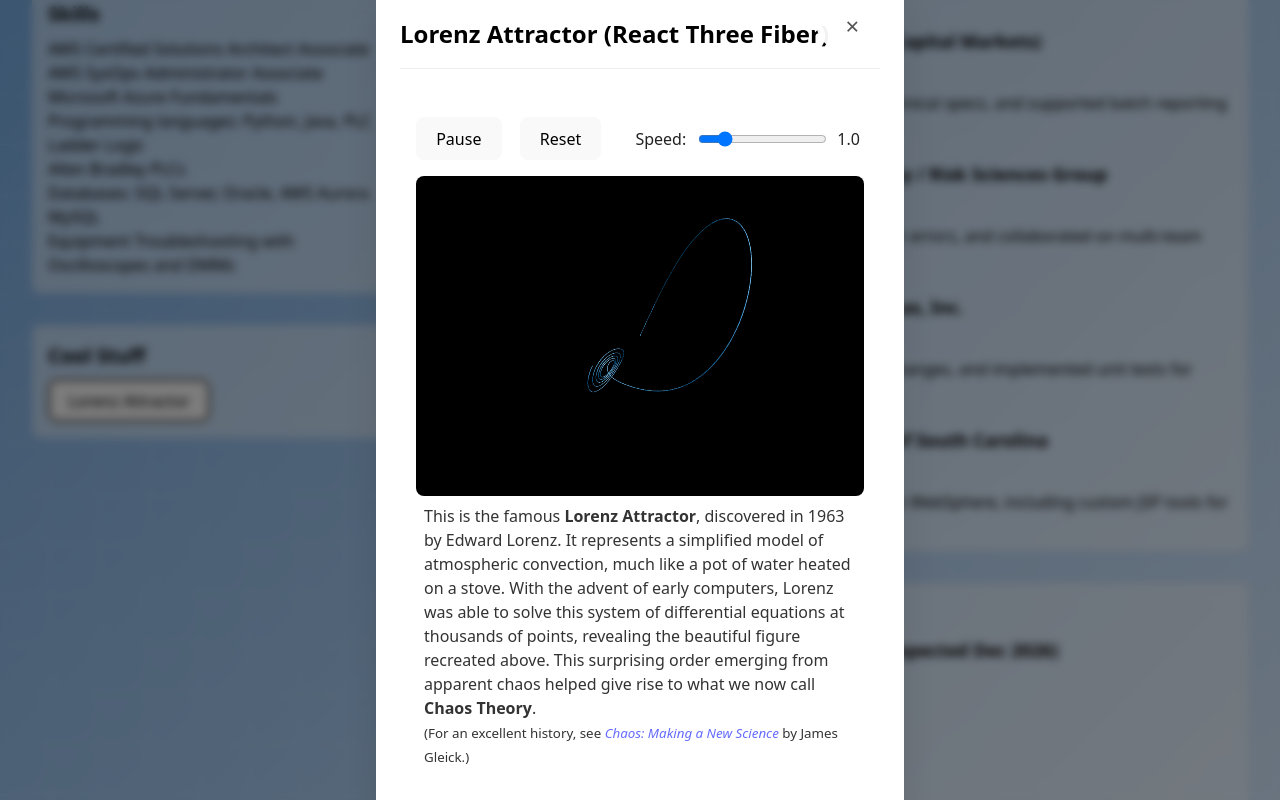
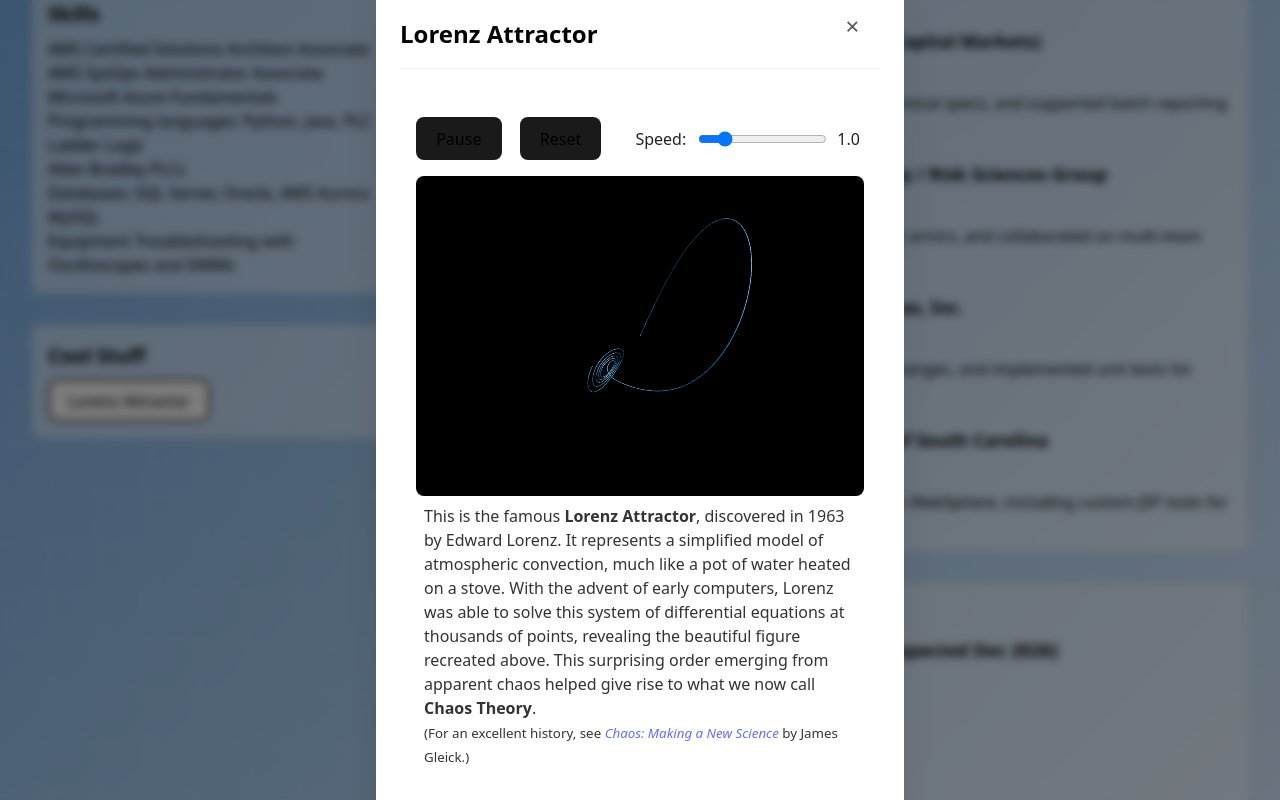
Before and after one commit to travwilliams443/AboutMe-React, a React (Vite) app: page / in a window 1280 px wide. Both pictures are taken after a click on the button "Lorenz Attractor". Shown: the part 456-1256 px from the top of the page. Built offline with nearby package versions, Linux system fonts and the light colour scheme.

Commit message:
Make all buttons black

```diff
--- a/src/components/organisms/AppViewerModal.module.css
+++ b/src/components/organisms/AppViewerModal.module.css
@@ -105,3 +105,23 @@
   border-radius: 8px;
   overflow: hidden;
 }
+
+.button {
+  border-radius: 8px;
+  border: 1px solid transparent;
+  padding: 0.6em 1.2em;
+  font-size: 1em;
+  font-weight: 500;
+  font-family: inherit;
+  background-color: #1a1a1a;
+  cursor: pointer;
+  transition: border-color 0.25s;
+}
+
+.button:hover {
+  border-color: #646cff;   /* indigo-600 */
+}
+
+.button:active {
+  transform: translateY(0);
+}
--- a/src/components/organisms/ContactForm.module.css
+++ b/src/components/organisms/ContactForm.module.css
@@ -46,24 +46,19 @@
 
 .button {
   width: 100%;
-  padding: 0.5rem;
-  background-color: #6366F1;    /* Tailwind indigo-500, or your brand color */
-  color: #fff;
-  border: none;
-  border-radius: 0.375rem;
+  border-radius: 8px;
+  border: 1px solid transparent;
+  padding: 0.6em 1.2em;
+  font-size: 1em;
+  font-weight: 500;
+  font-family: inherit;
+  background-color: #1a1a1a;
   cursor: pointer;
-  font-size: 1rem;
-  font-weight: 600;
-  transition: transform 0.2s, background-color 0.2s;
+  transition: border-color 0.25s;
 }
 
 .button:hover {
-  transform: translateY(-1px);
-  background-color:  #4F46E5;    /* indigo-600 */
-}
-
-.button:active {
-  transform: translateY(0);
+  border-color: #646cff;   /* indigo-600 */
 }
 
 .field {
--- a/src/components/organisms/CoolStuffCard.tsx
+++ b/src/components/organisms/CoolStuffCard.tsx
@@ -27,7 +27,7 @@
       <AppViewerModal
         isOpen={openLorenzR3F}
         onClose={() => setOpenLorenzR3F(false)}
-        title="Lorenz Attractor (React Three Fiber)"
+        title="Lorenz Attractor"
       >
         <LorenzAttractor />
       </AppViewerModal>
--- a/src/components/organisms/LorenzAttractor.tsx
+++ b/src/components/organisms/LorenzAttractor.tsx
@@ -3,6 +3,7 @@
 import { Canvas, useFrame } from "@react-three/fiber";
 import { OrbitControls } from "@react-three/drei";
 import * as THREE from "three";
+import styles from "./AppViewerModal.module.css";
 
 interface LorenzTubeProps {
   speed: number;
@@ -104,6 +105,7 @@
       >
         <button onClick={() => setPlaying((p) => !p)}
           title="Start or stop the simulation"
+          className={styles.button}
           >
           {playing ? "Pause" : "Play"}
         </button>
@@ -111,6 +113,7 @@
         <button
           onClick={() => setResetTrigger((t) => t + 1)}
           title="Reset the simulation"
+          className={styles.button}
         >
           Reset
         </button>
```
